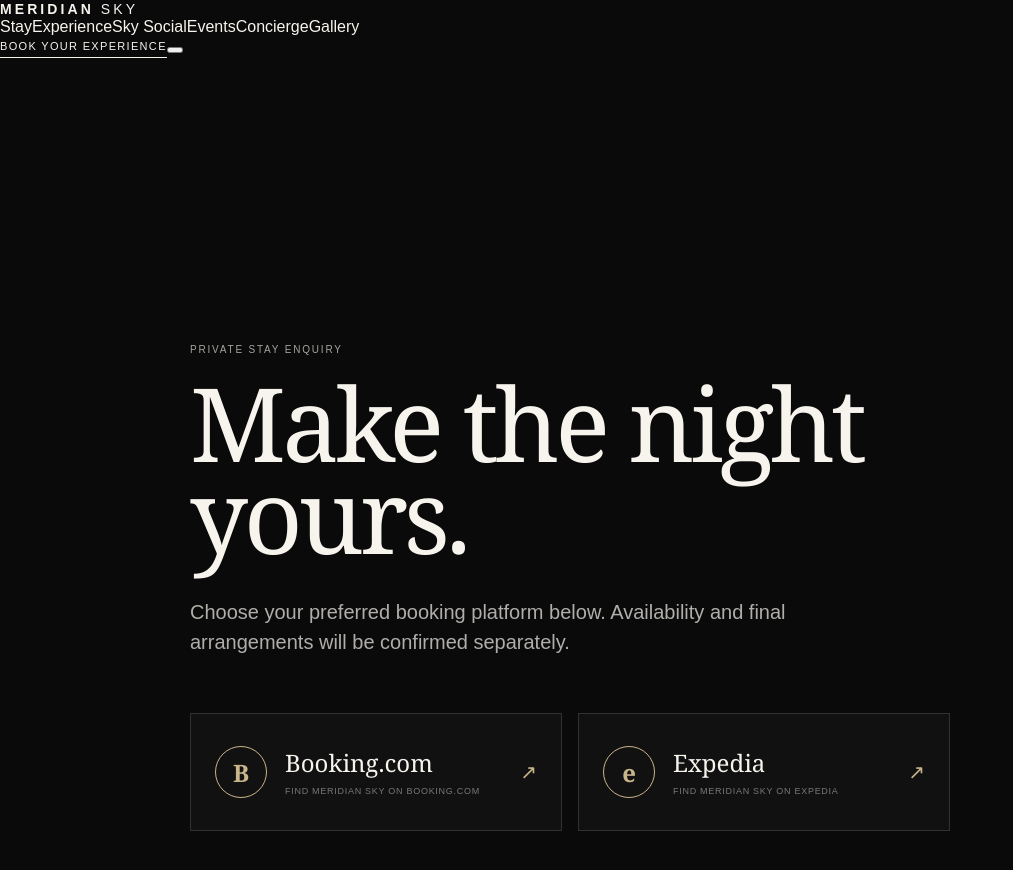
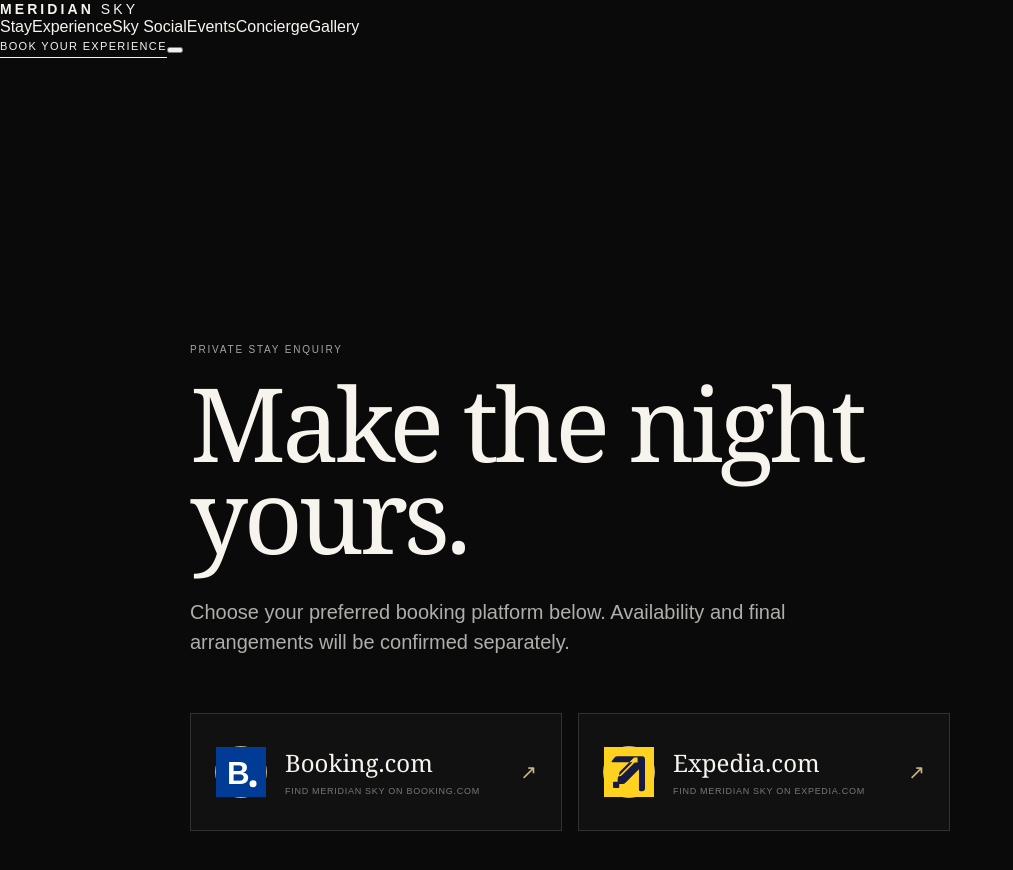
Before and after one commit to novacoreng/MeridenSky, a Next.js app: page /book in a window 1280 px wide. Shown: the top 870 px of the page, without its empty margins (0-1013 px from the left). Built offline with nearby package versions, Linux system fonts and the light colour scheme.

Commit message:
feat: use Booking.com and Expedia logos on booking cards

```diff
--- a/src/app/book/page.tsx
+++ b/src/app/book/page.tsx
@@ -8,13 +8,13 @@ const bookingOptions = [
     name: "Booking.com",
     label: "Find Meridian Sky on Booking.com",
     href: "https://www.booking.com/",
-    icon: "B",
+    logo: "/images/booking-logo.svg",
   },
   {
-    name: "Expedia",
-    label: "Find Meridian Sky on Expedia",
+    name: "Expedia.com",
+    label: "Find Meridian Sky on Expedia.com",
     href: "https://www.expedia.com/",
-    icon: "e",
+    logo: "/images/expedia-logo.svg",
   },
 ] as const;
 
@@ -32,7 +32,7 @@ export default async function BookPage({ searchParams }: { searchParams: Promise
         <p className="lede">Choose your preferred booking platform below. Availability and final arrangements will be confirmed separately.</p>
         <div className="bookingOptions" aria-label="Booking platforms">
           {bookingOptions.map((option) => <a className="bookingOption" href={option.href} target="_blank" rel="noreferrer" key={option.name}>
-            <span className="bookingOptionIcon" aria-hidden="true">{option.icon}</span>
+            <span className="bookingOptionIcon" aria-hidden="true"><img src={option.logo} alt="" /></span>
             <span className="bookingOptionCopy"><strong>{option.name}</strong><small>{option.label}</small></span>
             <span className="bookingOptionArrow" aria-hidden="true">↗</span>
           </a>)}
```
